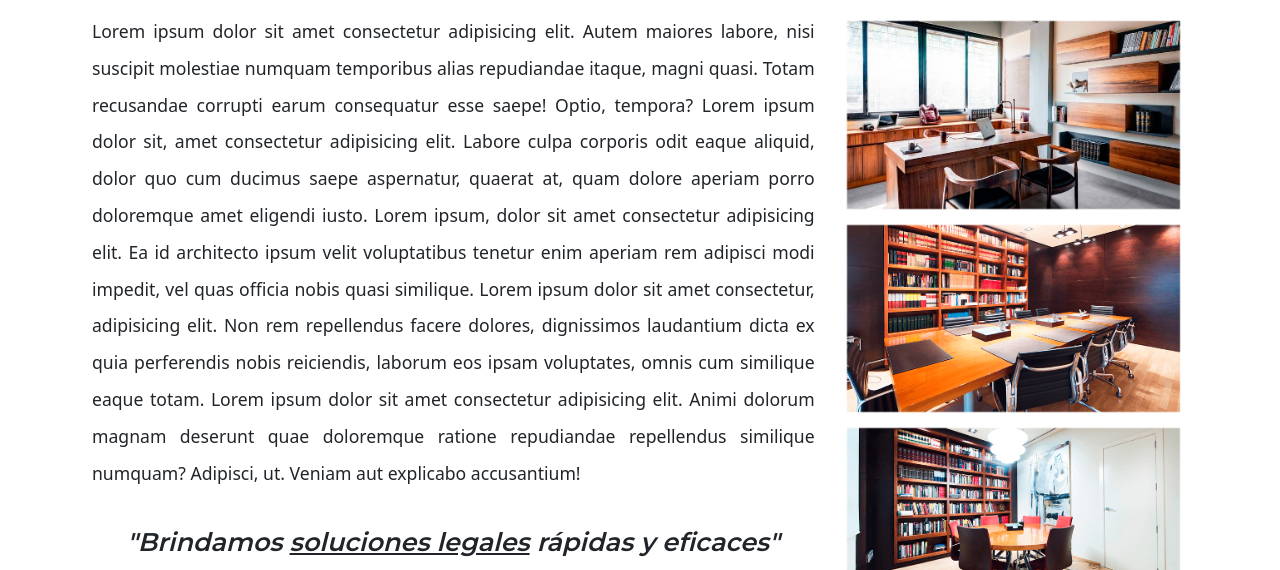
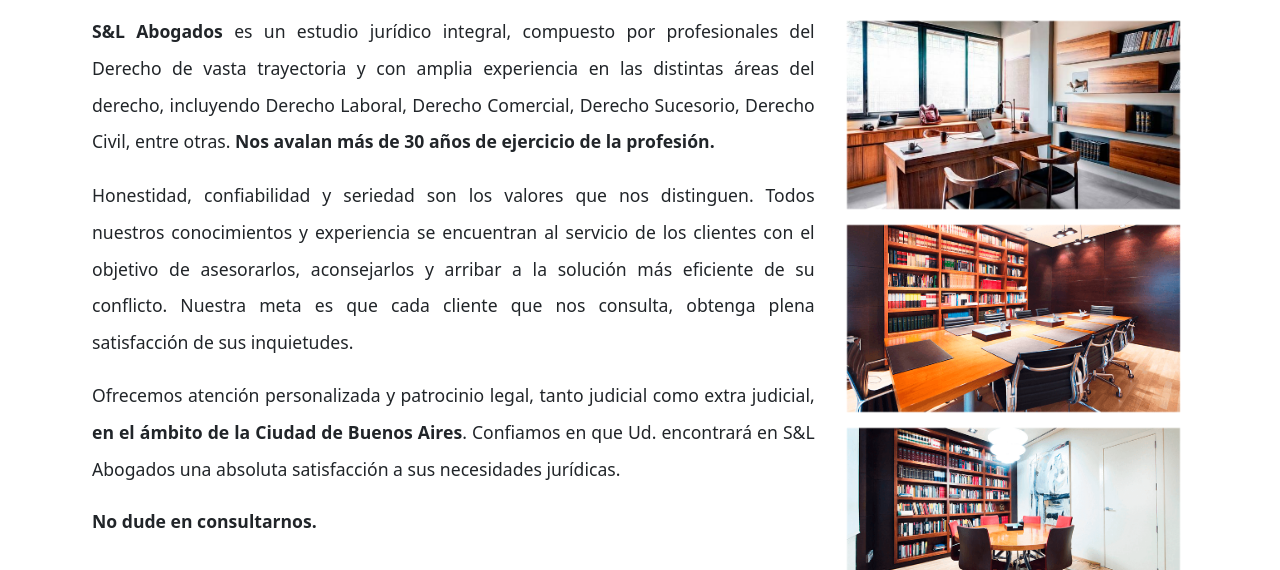
Before and after one commit to NicoScarafia/sylabogados, a website: page html/estudio.html in a window 1280 px wide. Shown: the part 230-800 px from the top of the page. Drawn offline with nearby package versions, Linux system fonts and the light colour scheme.

Commit message:
Reemplacé todos los lorem por contenido real

```diff
--- a/html/estudio.html
+++ b/html/estudio.html
@@ -91,29 +91,14 @@
         <div class="row">
           <div class="col-xl-8 col-lg-8 col-md-12 -col-sm-12">
             <div class="mas-estudio-texto">
-              <p class="animate__animated animate__zoomIn animate__fast">Lorem ipsum dolor sit amet consectetur
-                adipisicing
-                elit. Autem maiores labore, nisi suscipit molestiae numquam temporibus alias repudiandae itaque, magni
-                quasi.
-                Totam recusandae corrupti earum consequatur esse saepe! Optio, tempora? Lorem ipsum dolor sit, amet
-                consectetur adipisicing elit. Labore culpa corporis odit eaque aliquid, dolor quo cum ducimus saepe
-                aspernatur, quaerat at, quam dolore aperiam porro doloremque amet eligendi iusto. Lorem ipsum, dolor sit
-                amet
-                consectetur adipisicing elit. Ea id architecto ipsum velit voluptatibus tenetur enim aperiam rem
-                adipisci
-                modi
-                impedit, vel quas officia nobis quasi similique. Lorem ipsum dolor sit amet consectetur, adipisicing
-                elit.
-                Non
-                rem repellendus facere dolores, dignissimos laudantium dicta ex quia perferendis nobis reiciendis,
-                laborum
-                eos
-                ipsam voluptates, omnis cum similique eaque totam. Lorem ipsum dolor sit amet consectetur adipisicing
-                elit.
-                Animi dolorum magnam deserunt quae doloremque ratione repudiandae repellendus similique numquam?
-                Adipisci,
-                ut.
-                Veniam aut explicabo accusantium!</p>
+              <p class="animate__animated animate__zoomIn animate__fast"><strong>S&L Abogados</strong> es un estudio
+                jurídico integral, compuesto por profesionales del Derecho de vasta trayectoria y con amplia experiencia en las distintas áreas del derecho, incluyendo Derecho Laboral, Derecho Comercial, Derecho Sucesorio, Derecho Civil, entre otras.<strong> Nos avalan más de 30 años de ejercicio de la profesión.</strong></p>
+              <p class="animate__animated animate__zoomIn animate__fast">Honestidad, confiabilidad y seriedad son los valores que nos distinguen. Todos nuestros conocimientos y experiencia se encuentran al servicio de los clientes con el objetivo de asesorarlos, aconsejarlos y arribar a la solución más eficiente de su conflicto. Nuestra meta es que cada cliente que nos consulta, obtenga plena satisfacción de sus inquietudes.</p>
+              <p class="animate__animated animate__zoomIn animate__fast">
+                Ofrecemos atención personalizada y patrocinio legal, tanto judicial como extra judicial, <strong>en el ámbito de la Ciudad de Buenos Aires</strong>. Confiamos en que Ud. encontrará en S&L Abogados una absoluta satisfacción a sus necesidades jurídicas.</p>
+              <p class="animate__animated animate__zoomIn animate__fast">
+                <strong>No dude en consultarnos.</strong>
+              </p>
               <p class="soluciones" data-aos="fade-right" data-aos-duration="2000">"Brindamos <u>soluciones
                   legales</u>
                 rápidas y eficaces"</p>
@@ -121,7 +106,7 @@
           </div>
           <div class="col-xl-4 col-lg-4 col-md-12 col-sm-12">
             <div
-              class="d-flex flex-xl-column flex-lg-column flex-md-row flex-sm-column justify-content-around mas-estudio-img">
+              class="d-flex flex-xl-column flex-lg-column flex-md-row flex-sm-column mas-estudio-img">
               <img class="animate__animated animate__fadeInDown" src="../assets/img/estudio/1.png"
                 alt="Despacho S&L Abogados">
               <img class="animate__animated animate__fadeInDown animate__fast" src="../assets/img/estudio/2.png"
--- a/scss/_navbar.scss
+++ b/scss/_navbar.scss
@@ -59,4 +59,10 @@
             margin-right: 0;
         }
     }
+
+    @media screen and (max-width: 768px) {
+        .syl-nav-logo {
+            font-size: 1.4rem;
+        }
+    }
 }
--- a/scss/_nuestroEstudio.scss
+++ b/scss/_nuestroEstudio.scss
@@ -7,7 +7,7 @@
         padding: 1rem;
     }
 
-    p {
+    p, p strong {
         font-size: 1.1rem;
         line-height: 2.3rem;
         text-align: justify;
@@ -19,7 +19,7 @@
         font-weight: 600;
         text-align: center;
         font-style: italic;
-        margin-top: 2rem;
+        margin-top: 2.5rem;
 
         u {
             font-family: $fuente-titulos;
```
Also changed, not shown: index.html (+5 -7 lines), css/style.css, 1 other file.
